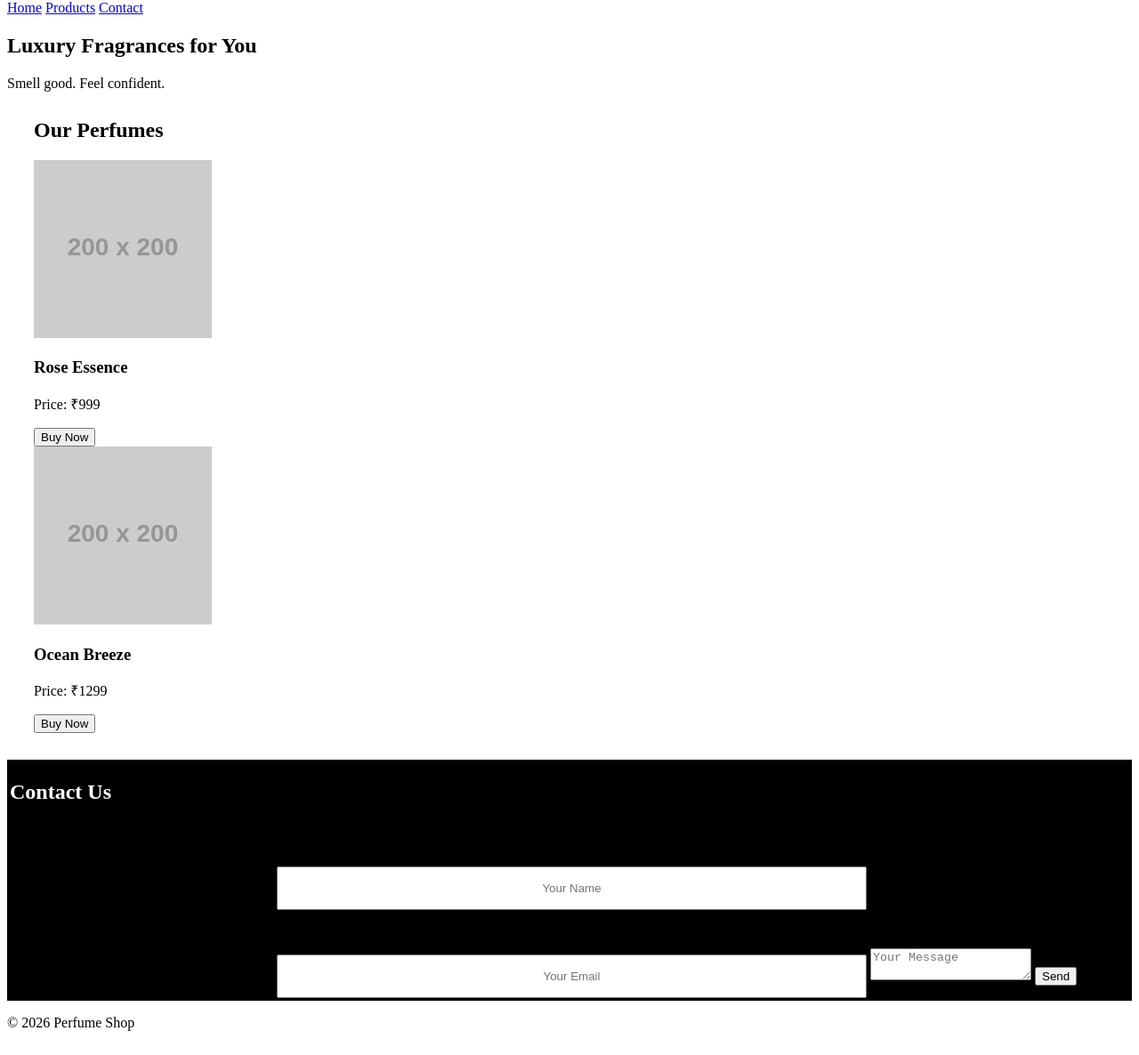
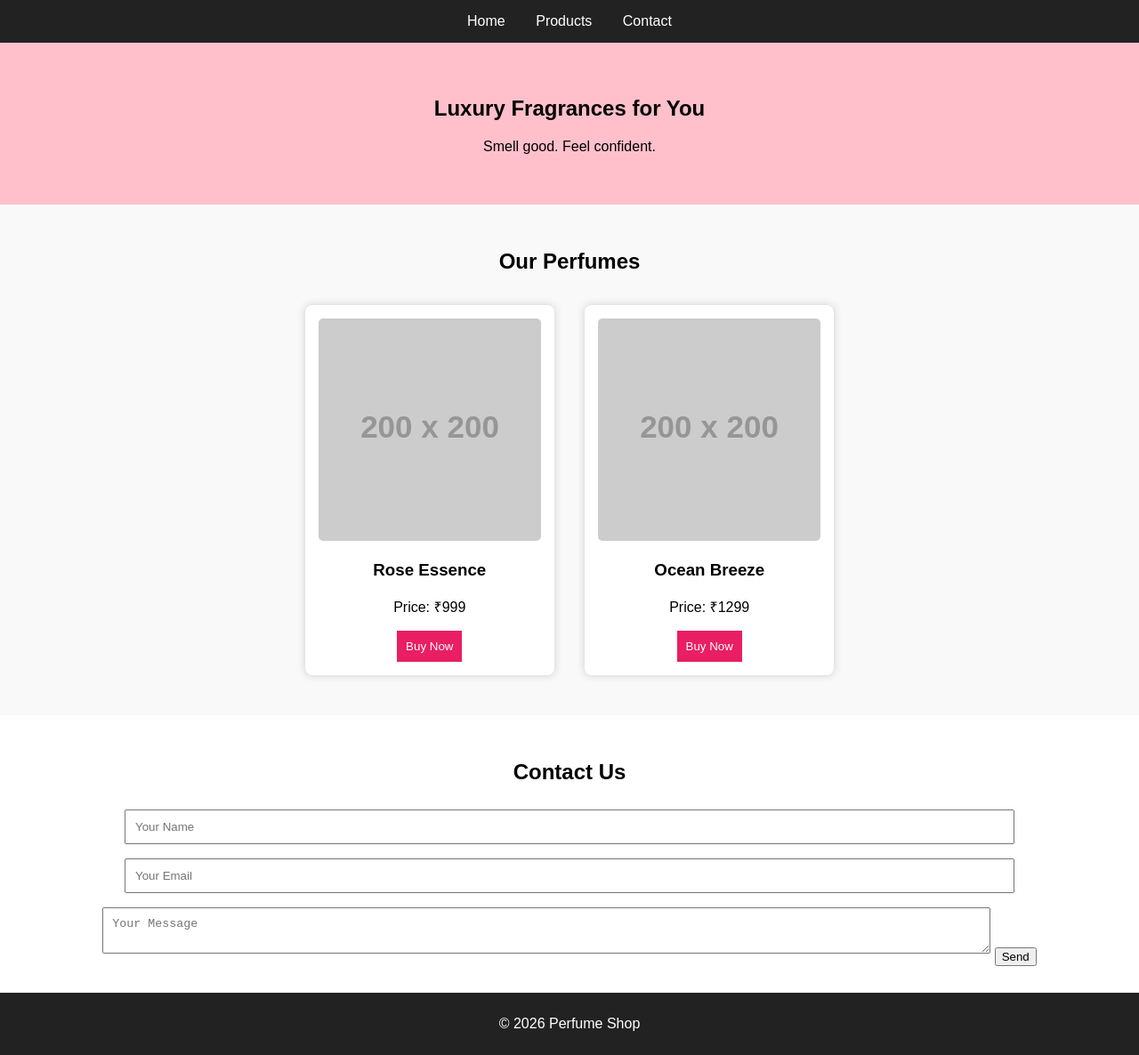
Before and after one commit to Maniprabhu1812/Maniprabhu1812, a plain HTML site: page perfume css/index.html in a window 1280 px wide. Shown: the part 81-1267 px from the top of the page at 89% size. Drawn offline with Linux system fonts and the light colour scheme; placeholder pictures from the web are drawn by us; a script that the page names is missing.

Commit message:
Update style.css

```diff
--- a/perfume css/style.css
+++ b/perfume css/style.css
@@ -1,94 +1,71 @@
-.nav{
-    h1,ul,li{
-        display: inline;
-    }
-    ul{
-        margin-left: 70%;
-    }
-
-    background-color: black;
-    color: white;
-    padding: 20px;
-}
-    list:hover{
-        color: white;
-        cursor: pointer;
-    }
-
-input{
-   width: 50%;
-   padding: 15px;
-   margin-top: 50px;
-   margin-left: 300px;
-   text-align: center;
-}
-.box{
-    border-color: black;
-    border-width: 2px;
-    border-style: solid;
-    width: 210px;
-    display: inline-block;
-    margin-left: 5cm;
+body {
+    margin: 0;
+    font-family: Arial, sans-serif;
+    background: #f9f9f9;
 }
 
+header {
+    background: #222;
+    color: white;
+    padding: 15px;
+    text-align: center;
+}
 
-.b{
-    border-color:green;
-    border-width: 2px;
-    border-style: solid;
+nav a {
+    color: white;
+    margin: 0 15px;
+    text-decoration: none;
+}
+
+.banner {
+    background: pink;
+    text-align: center;
+    padding: 40px;
+}
+
+.products {
+    padding: 30px;
+    text-align: center;
+}
+
+.product-card {
+    background: white;
     width: 250px;
     display: inline-block;
-    margin-left: 1cm;
+    margin: 15px;
+    padding: 15px;
+    border-radius: 8px;
+    box-shadow: 0 0 10px #ccc;
 }
 
-.bo{
-    border-color: black;
-    border-width: 2px;
-    border-style: solid;
-    width: 205px;
-    display: inline-block;
-    margin-left: 1cm;
+.product-card img {
+    width: 100%;
+    border-radius: 5px;
 }
-.products{
-margin: 30px;
-}
-.one:hover{
-    color: grey;
+
+.product-card button {
+    background: #e91e63;
+    color: white;
+    border: none;
+    padding: 10px;
     cursor: pointer;
 }
 
-
-.about{
+.contact {
+    background: #fff;
+    padding: 30px;
     text-align: center;
-    h1{
-        margin-bottom: 1cm;
-    }
-}
-.mas{
-   # background-color:rgba(0, 0, 0, 0.479);
 }
 
-.contact{
-border-width: 20pz;
-border-color: black;
-border-style: solid;
-background-color: black;
-color: white;
+.contact input, .contact textarea {
+    width: 80%;
+    padding: 10px;
+    margin: 8px 0;
+}
 
-
-    h3{
-        text-align: center;
-        display: inline block;
-        padding: 2px;
-        margin: 1px;
-    }
-    p{
-        text-align: center;
-        margin: 5px;
-
-    }
-    .ppp{
-        margin: 5px;
-    }
-
+footer {
+    background: #222;
+    color: white;
+    text-align: center;
+    padding: 10px;
 }
```
